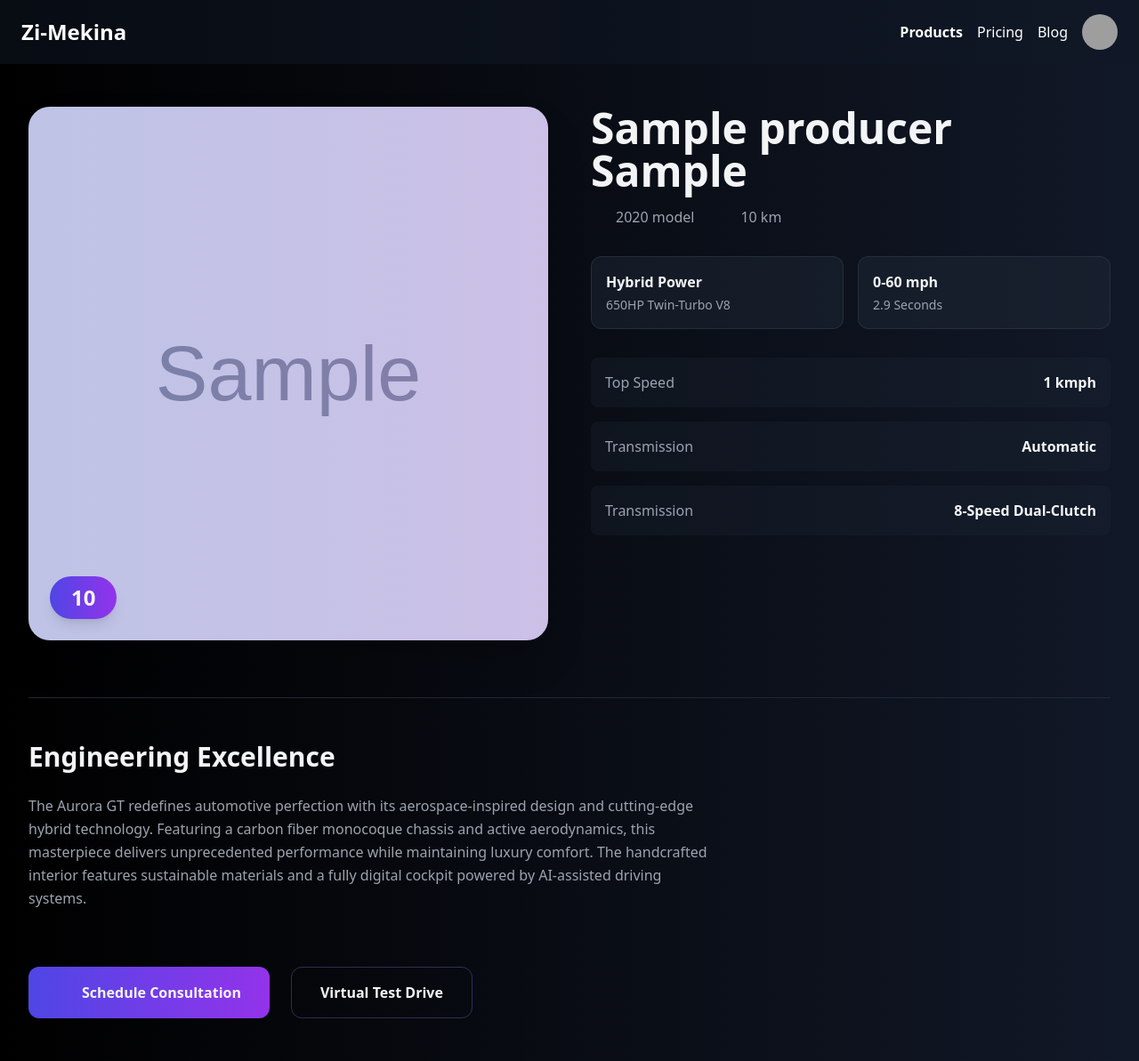
After one commit to logoskal-office/zi-net, a Django app: page /vehicles/1/ in a window 1280 px wide. The commit adds this page. Shown: the whole page at 89% size. Run offline with Django 5.2, Linux system fonts and the light colour scheme; tables that the repository leaves empty hold one stand-in row (values such as "Sample post"); grey boxes marked "Sample" are stand-in pictures; some libraries are stand-ins or nearby versions; grey boxes are pictures that could not be loaded.

Commit message:
First UI check

```diff
--- a/display/templates/display/home-page.html
+++ b/display/templates/display/home-page.html
@@ -21,7 +21,7 @@
 		>
 			<!-- Brand Logo -->
 			<a href="#" class="text-2xl font-bold text-on-surface-strong dark:text-on-surface-dark-strong">
-				<span>Peng<span class="text-primary dark:text-primary-dark">ui</span>n</span>
+				<span>Zi<span class="text-primary dark:text-primary-dark">-</span>Mekina</span>
 				<!-- <img src="./your-logo.svg" alt="brand logo" class="w-10" /> -->
 			</a>
 			<!-- Desktop Menu -->
--- a/templates/base.html
+++ b/templates/base.html
@@ -5,11 +5,19 @@
     <meta name="viewport" content="width=device-width, initial-scale=1.0" />
     <title>Zi-Mekina {% if page_title %} - {{page_title}} {% endif %}</title>
     <script src="https://cdn.tailwindcss.com"></script>
-		<script defer src="https://cdn.jsdelivr.net/npm/alpinejs@3.x.x/dist/cdn.min.js"></script>
-		<link href="https://fonts.googleapis.com/css2?family=Mulish:ital,wght@0,800;1,800&display=swap" rel="stylesheet" />
+    <script
+      defer
+      src="https://cdn.jsdelivr.net/npm/alpinejs@3.x.x/dist/cdn.min.js"
+    ></script>
+    <link
+      href="https://fonts.googleapis.com/css2?family=Mulish:ital,wght@0,800;1,800&display=swap"
+      rel="stylesheet"
+    />
     <link href="/static/css/c.css/" rel="stylesheet" />
   </head>
-	<body class="h-screen bg-gradient-to-r from-black via-black-900 to-gray-900 bg-cover bg-center">
+  <body
+    class="h-screen bg-gradient-to-r from-black via-black-900 to-gray-900 bg-cover bg-center {% block body_classes %} {% endblock body_classes %}"
+  >
     <nav
       x-data="{ mobileMenuIsOpen: false }"
       x-on:click.away="mobileMenuIsOpen = false"
@@ -17,17 +25,46 @@
       aria-label="penguin ui menu"
     >
       <!-- Brand Logo -->
-			<a href="#" class="text-2xl font-bold text-on-surface-strong dark:text-on-surface-dark-strong">
-				<span>Peng<span class="text-primary dark:text-primary-dark">ui</span>n</span>
+      <a
+        href="#"
+        class="text-2xl font-bold text-on-surface-strong dark:text-on-surface-dark-strong"
+      >
+        <span
+          >Zi<span class="text-primary dark:text-primary-dark">-</span
+          >Mekina</span
+        >
         <!-- <img src="./your-logo.svg" alt="brand logo" class="w-10" /> -->
       </a>
       <!-- Desktop Menu -->
       <ul class="hidden items-center gap-4 sm:flex">
-				<li><a href="#" class="font-bold text-primary underline-offset-2 hover:text-primary focus:outline-hidden focus:underline dark:text-primary-dark dark:hover:text-primary-dark" aria-current="page">Products</a></li>
-				<li><a href="#" class="font-medium text-on-surface underline-offset-2 hover:text-primary focus:outline-hidden focus:underline dark:text-on-surface-dark dark:hover:text-primary-dark">Pricing</a></li>
-				<li><a href="#" class="font-medium text-on-surface underline-offset-2 hover:text-primary focus:outline-hidden focus:underline dark:text-on-surface-dark dark:hover:text-primary-dark">Blog</a></li>
+        <li>
+          <a
+            href="#"
+            class="font-bold text-primary underline-offset-2 hover:text-primary focus:outline-hidden focus:underline dark:text-primary-dark dark:hover:text-primary-dark"
+            aria-current="page"
+            >Products</a
+          >
+        </li>
+        <li>
+          <a
+            href="#"
+            class="font-medium text-on-surface underline-offset-2 hover:text-primary focus:outline-hidden focus:underline dark:text-on-surface-dark dark:hover:text-primary-dark"
+            >Pricing</a
+          >
+        </li>
+        <li>
+          <a
+            href="#"
+            class="font-medium text-on-surface underline-offset-2 hover:text-primary focus:outline-hidden focus:underline dark:text-on-surface-dark dark:hover:text-primary-dark"
+            >Blog</a
+          >
+        </li>
         <!-- User Pic -->
-				<li x-data="{ userDropDownIsOpen: false, openWithKeyboard: false }" x-on:keydown.esc.window="userDropDownIsOpen = false, openWithKeyboard = false" class="relative flex items-center">
+        <li
+          x-data="{ userDropDownIsOpen: false, openWithKeyboard: false }"
+          x-on:keydown.esc.window="userDropDownIsOpen = false, openWithKeyboard = false"
+          class="relative flex items-center"
+        >
           <button
             x-on:click="userDropDownIsOpen = ! userDropDownIsOpen"
             x-bind:aria-expanded="userDropDownIsOpen"
@@ -37,7 +74,11 @@
             class="rounded-full focus-visible:outline-2 focus-visible:outline-offset-2 focus-visible:outline-primary dark:focus-visible:outline-primary-dark"
             aria-controls="userMenu"
           >
-						<img src="https://penguinui.s3.amazonaws.com/component-assets/avatar-8.webp" alt="User Profile" class="size-10 rounded-full object-cover" />
+            <img
+              src="https://penguinui.s3.amazonaws.com/component-assets/avatar-8.webp"
+              alt="User Profile"
+              class="size-10 rounded-full object-cover"
+            />
           </button>
           <!-- User Dropdown -->
           <ul
@@ -53,8 +94,13 @@
           >
             <li class="border-b border-outline dark:border-outline-dark">
               <div class="flex flex-col px-4 py-2">
-								<span class="text-sm font-medium text-on-surface-strong dark:text-on-surface-dark-strong">Alice Brown</span>
-								<p class="text-xs text-on-surface dark:text-on-surface-dark">alice.brown@gmail.com</p>
+                <span
+                  class="text-sm font-medium text-on-surface-strong dark:text-on-surface-dark-strong"
+                  >Alice Brown</span
+                >
+                <p class="text-xs text-on-surface dark:text-on-surface-dark">
+                  alice.brown@gmail.com
+                </p>
               </div>
             </li>
             <li>
@@ -98,11 +144,39 @@
         aria-label="mobile menu"
         aria-controls="mobileMenu"
       >
-				<svg x-cloak x-show="!mobileMenuIsOpen" xmlns="http://www.w3.org/2000/svg" fill="none" aria-hidden="true" viewBox="0 0 24 24" stroke-width="2" stroke="currentColor" class="size-6">
-					<path stroke-linecap="round" stroke-linejoin="round" d="M3.75 6.75h16.5M3.75 12h16.5m-16.5 5.25h16.5" />
+        <svg
+          x-cloak
+          x-show="!mobileMenuIsOpen"
+          xmlns="http://www.w3.org/2000/svg"
+          fill="none"
+          aria-hidden="true"
+          viewBox="0 0 24 24"
+          stroke-width="2"
+          stroke="currentColor"
+          class="size-6"
+        >
+          <path
+            stroke-linecap="round"
+            stroke-linejoin="round"
+            d="M3.75 6.75h16.5M3.75 12h16.5m-16.5 5.25h16.5"
+          />
         </svg>
-				<svg x-cloak x-show="mobileMenuIsOpen" xmlns="http://www.w3.org/2000/svg" fill="none" aria-hidden="true" viewBox="0 0 24 24" stroke-width="2" stroke="currentColor" class="size-6">
-					<path stroke-linecap="round" stroke-linejoin="round" d="M6 18 18 6M6 6l12 12" />
+        <svg
+          x-cloak
+          x-show="mobileMenuIsOpen"
+          xmlns="http://www.w3.org/2000/svg"
+          fill="none"
+          aria-hidden="true"
+          viewBox="0 0 24 24"
+          stroke-width="2"
+          stroke="currentColor"
+          class="size-6"
+        >
+          <path
+            stroke-linecap="round"
+            stroke-linejoin="round"
+            d="M6 18 18 6M6 6l12 12"
+          />
         </svg>
       </button>
       <!-- Mobile Menu -->
@@ -119,20 +193,66 @@
       >
         <li class="mb-4 border-none">
           <div class="flex items-center gap-2 py-2">
-						<img src="https://penguinui.s3.amazonaws.com/component-assets/avatar-8.webp" alt="User Profile" class="size-12 rounded-full object-cover" />
+            <img
+              src="https://penguinui.s3.amazonaws.com/component-assets/avatar-8.webp"
+              alt="User Profile"
+              class="size-12 rounded-full object-cover"
+            />
             <div>
-							<span class="font-medium text-on-surface-strong dark:text-on-surface-dark-strong">Alice Brown</span>
-							<p class="text-sm text-on-surface dark:text-on-surface-dark">alice.brown@gmail.com</p>
+              <span
+                class="font-medium text-on-surface-strong dark:text-on-surface-dark-strong"
+                >Alice Brown</span
+              >
+              <p class="text-sm text-on-surface dark:text-on-surface-dark">
+                alice.brown@gmail.com
+              </p>
             </div>
           </div>
         </li>
-				<li class="p-2"><a href="#" class="w-full text-lg font-bold text-primary focus:underline dark:text-primary-dark" aria-current="page">Products</a></li>
-				<li class="p-2"><a href="#" class="w-full text-lg font-medium text-on-surface focus:underline dark:text-on-surface-dark">Pricing</a></li>
-				<li class="p-2"><a href="#" class="w-full text-lg font-medium text-on-surface focus:underline dark:text-on-surface-dark">Blog</a></li>
+        <li class="p-2">
+          <a
+            href="#"
+            class="w-full text-lg font-bold text-primary focus:underline dark:text-primary-dark"
+            aria-current="page"
+            >Products</a
+          >
+        </li>
+        <li class="p-2">
+          <a
+            href="#"
+            class="w-full text-lg font-medium text-on-surface focus:underline dark:text-on-surface-dark"
+            >Pricing</a
+          >
+        </li>
+        <li class="p-2">
+          <a
+            href="#"
+            class="w-full text-lg font-medium text-on-surface focus:underline dark:text-on-surface-dark"
+            >Blog</a
+          >
+        </li>
         <hr role="none" class="my-2 border-outline dark:border-outline-dark" />
-				<li class="p-2"><a href="#" class="w-full text-on-surface focus:underline dark:text-on-surface-dark">Dashboard</a></li>
-				<li class="p-2"><a href="#" class="w-full text-on-surface focus:underline dark:text-on-surface-dark">Subscription</a></li>
-				<li class="p-2"><a href="#" class="w-full text-on-surface focus:underline dark:text-on-surface-dark">Settings</a></li>
+        <li class="p-2">
+          <a
+            href="#"
+            class="w-full text-on-surface focus:underline dark:text-on-surface-dark"
+            >Dashboard</a
+          >
+        </li>
+        <li class="p-2">
+          <a
+            href="#"
+            class="w-full text-on-surface focus:underline dark:text-on-surface-dark"
+            >Subscription</a
+          >
+        </li>
+        <li class="p-2">
+          <a
+            href="#"
+            class="w-full text-on-surface focus:underline dark:text-on-surface-dark"
+            >Settings</a
+          >
+        </li>
         <!-- CTA Button -->
         <li class="mt-4 w-full border-none">
           <a
--- a/vehicles/models.py
+++ b/vehicles/models.py
@@ -20,6 +20,8 @@ class Vehicle(models.Model):
     condition_check = models.BooleanField(blank=True, null=True, choices={True:'Fully Checked', False:'Not-Fully Checked'})
     transmission = models.CharField(null=True, max_length=20, choices={'AU':'Automatic', 'MN':'Manual', 'SM': 'Semi-Auto', 'NN':'Other'}, verbose_name='Transmission')
     fuel_type = models.CharField(null=True, max_length=20, choices=general_data.selection_data.VehicleFuelType, verbose_name='Fuel')
+    top_speed = models.PositiveIntegerField(blank=True, null=True, verbose_name="Top Speed")
+    zero_to_hundered = models.FloatField(blank=True, null=True, verbose_name='0 To 100 Accelaration')
     plate_number = models.PositiveIntegerField(blank=True, null=True, verbose_name='Plate Number') # - size limit
     plate_ownership = models.PositiveIntegerField(blank=True, null=True, verbose_name='Type of Plate Number')
     plate_state = models.CharField(blank=True, null=True, max_length=20, choices={'AA': 'Addis Ababa', 'OR': 'Oromia', 'FD':'Federal', 'NN':'Other'}, verbose_name='State Of Issued Plated')
@@ -39,7 +41,7 @@ class Vehicle(models.Model):
 class FeatureType(models.Model):
     name = models.CharField(max_length=50)
     description = models.CharField(max_length=500)
-    logo = models.ImageField(upload_to='logos/feature-type-logos')
+    logo = models.ImageField(blank=True, null=True, upload_to='logos/feature-type-logos')
 
     class Meta:
         verbose_name = 'Feature Type'
@@ -52,7 +54,7 @@ class Feature(models.Model):
     name = models.CharField(max_length=50)
     description = models.CharField(max_length=500)
     type = models.ForeignKey(FeatureType, on_delete=models.DO_NOTHING)
-    logo = models.ImageField(upload_to='logos/feature-logos')
+
 
     class Meta:
         verbose_name = 'Feature'
--- /dev/null
+++ b/vehicles/templates/vehicles/detail-vehicle.html
@@ -0,0 +1,156 @@
+{% extends 'base.html' %}
+{% load humanize %}
+{% block body_classes %}
+bg-gray-900 text-gray-100
+{% endblock body_classes %}
+{% block content %}
+<!-- Main Container -->
+<main class="max-w-7xl mx-auto px-4 sm:px-6 lg:px-8 py-12">
+  <!-- Image & Details Grid -->
+  <div class="grid lg:grid-cols-2 gap-12 mb-16">
+    <!-- Main Image Section -->
+    <div class="relative group">
+      <div
+        class="absolute inset-0 bg-gradient-to-r from-indigo-500/20 to-purple-500/20 rounded-3xl"
+      ></div>
+      <img
+        src="{{vehicle.images.url}}"
+        alt="Luxury Car"
+        class="rounded-3xl object-cover w-full h-[600px] shadow-2xl"
+      />
+      {% if vehicle.price %}
+      <div
+        class="absolute bottom-6 left-6 bg-gradient-to-r from-indigo-600 to-purple-600 px-6 py-2 rounded-full shadow-lg"
+      >
+        <span class="text-2xl font-bold">{{ vehicle.price|intcomma }} {% if vehicle.price_negotiability %} (Negotiable){% endif %}</span>
+      </div>
+      {% endif %}
+    </div>
+
+    <div class="space-y-8">
+      <div>
+        <h1 class="text-5xl font-bold mb-4">{{vehicle.producer.name}} {{vehicle.model}} </h1>
+        <div class="flex items-center space-x-6 text-gray-400">
+            {% if vehicle.production_year %}
+          <div class="flex items-center">
+            <hero-icon-outline
+              name="calendar"
+              class="w-5 h-5 mr-2"
+            ></hero-icon-outline>
+            <span>{{vehicle.production_year}} model</span>
+          </div>
+          {% endif %}
+          {% if vehicle.mileage == 0 %}
+          <div class="flex items-center">
+            <hero-icon-outline
+              name="truck"
+              class="w-5 h-5 mr-2"
+            ></hero-icon-outline>
+            <span>Brand New</span>
+          </div>
+
+          {% elif vehicle.mileage > 0 %}
+          <div class="flex items-center">
+            <hero-icon-outline
+              name="truck"
+              class="w-5 h-5 mr-2"
+            ></hero-icon-outline>
+            <span>{{vehicle.mileage|intcomma}} km</span>
+          </div>
+          {% endif %}
+        </div>
+      </div>
+
+
+      <div class="grid grid-cols-2 gap-4">
+        <div class="bg-gray-800/50 p-4 rounded-xl border border-gray-700/50">
+          <hero-icon-outline
+            name="bolt"
+            class="w-8 h-8 text-purple-400 mb-2"
+          ></hero-icon-outline>
+          <h4 class="font-semibold mb-1">Hybrid Power</h4>
+          <p class="text-sm text-gray-400">650HP Twin-Turbo V8</p>
+        </div>
+        <div class="bg-gray-800/50 p-4 rounded-xl border border-gray-700/50">
+          <hero-icon-outline
+            name="clock"
+            class="w-8 h-8 text-indigo-400 mb-2"
+          ></hero-icon-outline>
+          <h4 class="font-semibold mb-1">0-60 mph</h4>
+          <p class="text-sm text-gray-400">2.9 Seconds</p>
+        </div>
+      </div>
+
+      <!-- Key Specs -->
+      <div class="space-y-4">
+        {% if vehicle.top_speed %}
+        <div
+          class="flex justify-between items-center p-4 bg-gray-800/30 rounded-lg"
+        >
+          <span class="text-gray-400">Top Speed</span>
+          <span class="font-semibold">{{vehicle.top_speed}} kmph</span>
+        </div>
+        {% endif %}
+        <div
+          class="flex justify-between items-center p-4 bg-gray-800/30 rounded-lg"
+        >
+          <span class="text-gray-400">Transmission</span>
+          <span class="font-semibold">
+            {% if vehicle.transmission == 'AU' %}
+            Automatic
+            {% elif vehicle.transmission == 'MN' %}
+            Manual
+            {% elif vehicle.transmission == 'SM' %}
+            Semi-Automatic
+            {% endif %}
+          </span>
+        </div>
+         <div
+          class="flex justify-between items-center p-4 bg-gray-800/30 rounded-lg"
+        >
+          <span class="text-gray-400">Transmission</span>
+          <span class="font-semibold">8-Speed Dual-Clutch</span>
+        </div>
+        {% for feature in vehicle.features.objects.all %}
+        <button class="bg-transparent border border-blue-600 text-blue-600 px-4 py-2 rounded-md text-sm font-medium transition-all duration-300 hover:bg-blue-600 hover:text-white active:bg-blue-700 active:scale-95 focus:outline-none focus:ring-2 focus:ring-blue-600 focus:ring-offset-2">
+          {{feature.name}}
+        </button>
+        {% endfor %}
+      </div>
+    </div>
+
+  </div>
+
+  <!-- Description Section -->
+  <div class="border-t border-gray-800 pt-12">
+    <h2 class="text-3xl font-bold mb-6">Engineering Excellence</h2>
+    <p class="text-gray-400 leading-relaxed max-w-3xl">
+      The Aurora GT redefines automotive perfection with its aerospace-inspired
+      design and cutting-edge hybrid technology. Featuring a carbon fiber
+      monocoque chassis and active aerodynamics, this masterpiece delivers
+      unprecedented performance while maintaining luxury comfort. The
+      handcrafted interior features sustainable materials and a fully digital
+      cockpit powered by AI-assisted driving systems.
+    </p>
+  </div>
+
+  <!-- CTA Section -->
+  <div class="mt-16 flex space-x-6">
+    <button
+      class="bg-gradient-to-r from-indigo-600 to-purple-600 px-8 py-4 rounded-xl font-semibold hover:from-indigo-500 hover:to-purple-500 transition-all flex items-center"
+    >
+      <hero-icon-outline
+        name="chat-bubble-left"
+        class="w-5 h-5 mr-2"
+      ></hero-icon-outline>
+      Schedule Consultation
+    </button>
+    <button
+      class="border border-indigo-400/30 px-8 py-4 rounded-xl font-semibold hover:bg-indigo-400/10 transition-all"
+    >
+      Virtual Test Drive
+    </button>
+  </div>
+</main>
+
+{% endblock content %}
--- a/vehicles/urls.py
+++ b/vehicles/urls.py
@@ -3,4 +3,5 @@ from .views import *
 
 urlpatterns = [
     path('', list_all),
+    path('<int:pk>/', detail_vehicle)
     ]
--- a/vehicles/views.py
+++ b/vehicles/views.py
@@ -1,4 +1,9 @@
-from django.shortcuts import render
+from django.shortcuts import render, get_object_or_404
+from .models import Vehicle
 
 def list_all(request):
     return render(request, 'vehicles/list-all-vehicles.html')
+
+def detail_vehicle(request, pk):
+    vehicle = get_object_or_404(Vehicle, pk=pk)
+    return render(request, 'vehicles/detail-vehicle.html', {'vehicle': vehicle})
--- a/zi_net/settings.py
+++ b/zi_net/settings.py
@@ -22,6 +22,7 @@ INSTALLED_APPS = [
     'theme',
     'django_browser_reload',
     'silk',
+    'django.contrib.humanize',
     'display.apps.DisplayConfig',
     'vehicles.apps.VehiclesConfig',
 ]
--- a/zi_net/urls.py
+++ b/zi_net/urls.py
@@ -10,4 +10,4 @@ urlpatterns = [
     path("silk/",include('silk.urls', namespace='silk')),
     path('', include('display.urls')),
     path('vehicles/', include('vehicles.urls')),
-] + static(settings.STATIC_URL, document_root=settings.STATIC_ROOT)
+] + static(settings.STATIC_URL, document_root=settings.STATIC_ROOT) + static(settings.MEDIA_URL, document_root=settings.MEDIA_ROOT)
```
Also changed, not shown: vehicles/migrations/0003_vehicle_top_speed_vehicle_zero_to_hundered_and_more.py (added), vehicles/migrations/0004_remove_feature_logo_alter_featuretype_logo.py (added). Lines whose indentation alone changed are shown as unchanged.
